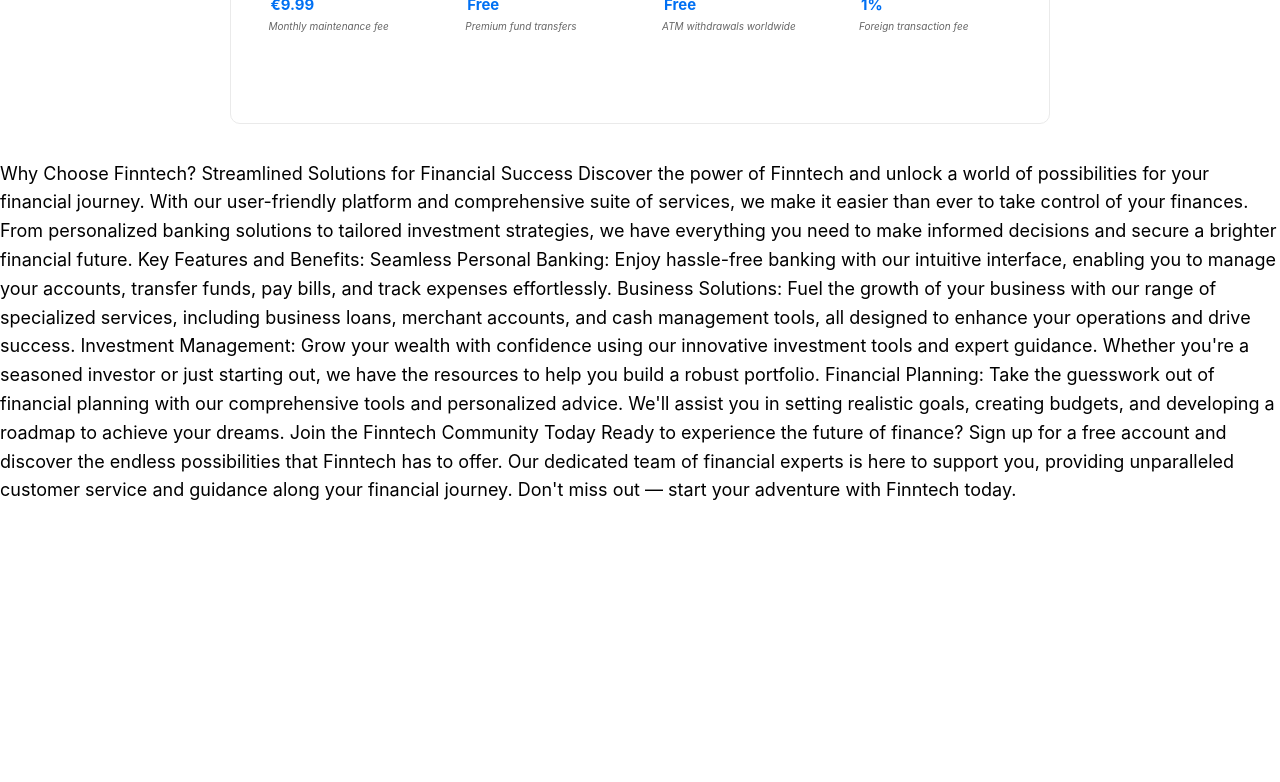
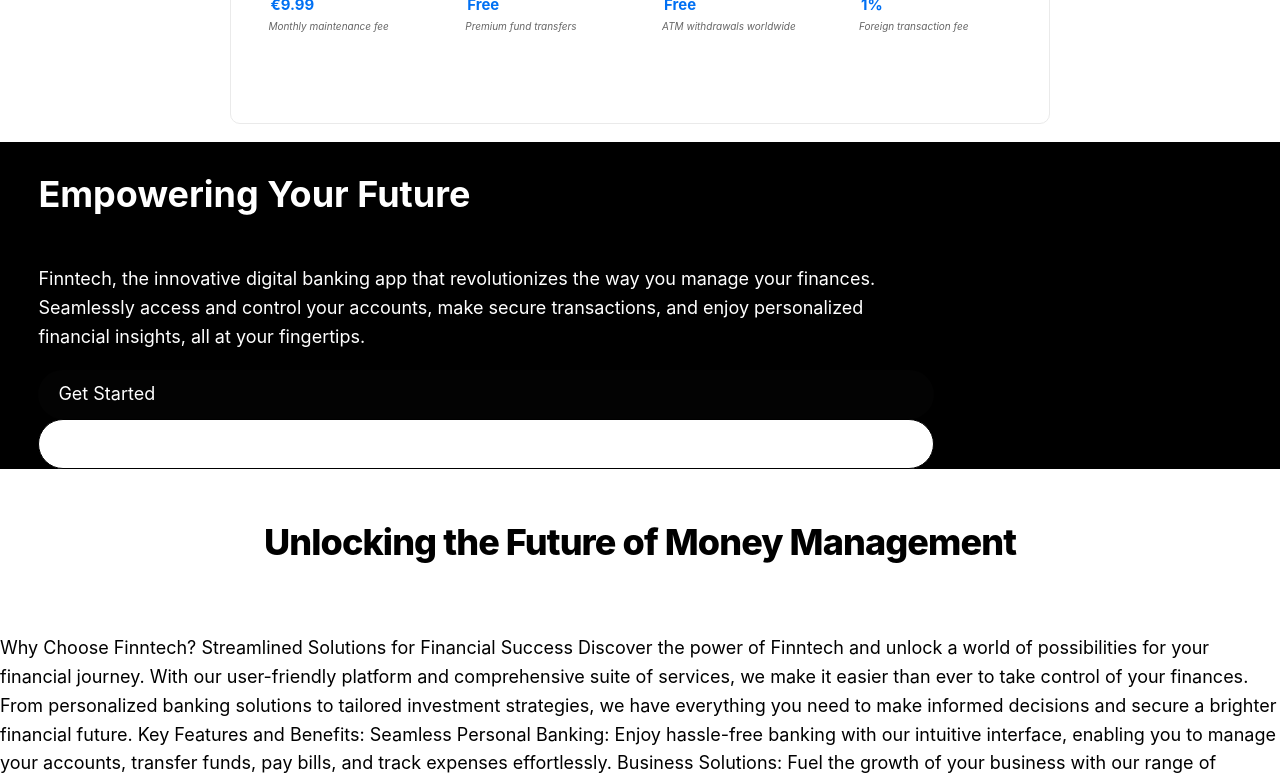
Before and after one commit to finnianj/finntech, a Next.js app: page / in a window 1280 px wide. Shown: the part 2000-2782 px from the top of the page. Before the commit the page ends 2523 px from the top, so only its background shows below. Built offline with nearby package versions, Linux system fonts and the light colour scheme.

Commit message:
component

```diff
--- /dev/null
+++ b/components/appStore.js
@@ -0,0 +1,30 @@
+import React, { useState } from 'react';
+import Link from 'next/link';
+import styles from './appStore.module.css';
+import utilStyles from '../styles/utils.module.css';
+
+export default function AppStore() {
+  return (
+    <div className={styles.wrapper}>
+      <div className={styles.left}>
+        <h1>
+          Empowering Your Future
+        </h1>
+        <p className={styles.description}>
+          Finntech, the innovative digital banking app that revolutionizes the way you manage your finances. Seamlessly access and control your accounts, make secure transactions, and enjoy personalized financial insights, all at your fingertips.
+        </p>
+        <div className={styles.buttons}>
+          <div className={utilStyles.blackButton}>
+            <Link href=''>Get Started</Link>
+          </div>
+          <div className={utilStyles.whiteButton}>
+            <Link href=''>Learn More</Link>
+          </div>
+        </div>
+      </div>
+
+      <div className={styles.image}>
+      </div>
+    </div>
+  )
+}
--- /dev/null
+++ b/components/appStore.module.css
@@ -0,0 +1,15 @@
+.wrapper{
+  width: 100%;
+  background-color: black;
+  color: white;
+  display: flex;
+  height: fit-content;
+}
+
+.left{
+  display: flex;
+  flex-direction: column;
+  justify-content: center;
+  width: 70%;
+  margin-left: 3vw;
+}
--- a/pages/index.js
+++ b/pages/index.js
@@ -3,6 +3,7 @@
 import Image from 'next/image';
 import Layout, { siteTitle } from '../components/layout';
 import Plans from '../components/plans';
+import AppStore from '../components/appStore';
 import utilStyles from '../styles/utils.module.css';
 import styles from '../styles/Home.module.css';
 import Navbar from '../components/navbar';
@@ -49,8 +50,15 @@
     <section className={utilStyles.container}>
       <div className={utilStyles.headingXl}>Banking Made Simple, Smart, and Secure</div>
     </section>
+
     <section className={utilStyles.container}>
       <Plans />
+    </section>
+
+    <AppStore />
+
+    <section className={utilStyles.container}>
+      <div className={utilStyles.headingXl}>Unlocking the Future of Money Management</div>
     </section>
 
       <p>
--- a/styles/Home.module.css
+++ b/styles/Home.module.css
@@ -29,7 +29,7 @@
   display: flex;
   flex-direction: column;
   justify-content: center;
-  width: 70%;
+  width: 60%;
   margin-left: 3vw;
   margin-top: 100px;
 }
@@ -39,13 +39,6 @@
   line-height: 70px;
   margin: 0;
   color: #0070f3;
-}
-
-.headerRight{
-  width: 50%;
-  display: flex;
-  flex-direction: column;
-  justify-content: flex-end;
 }
 
 .headerButtons{
```
